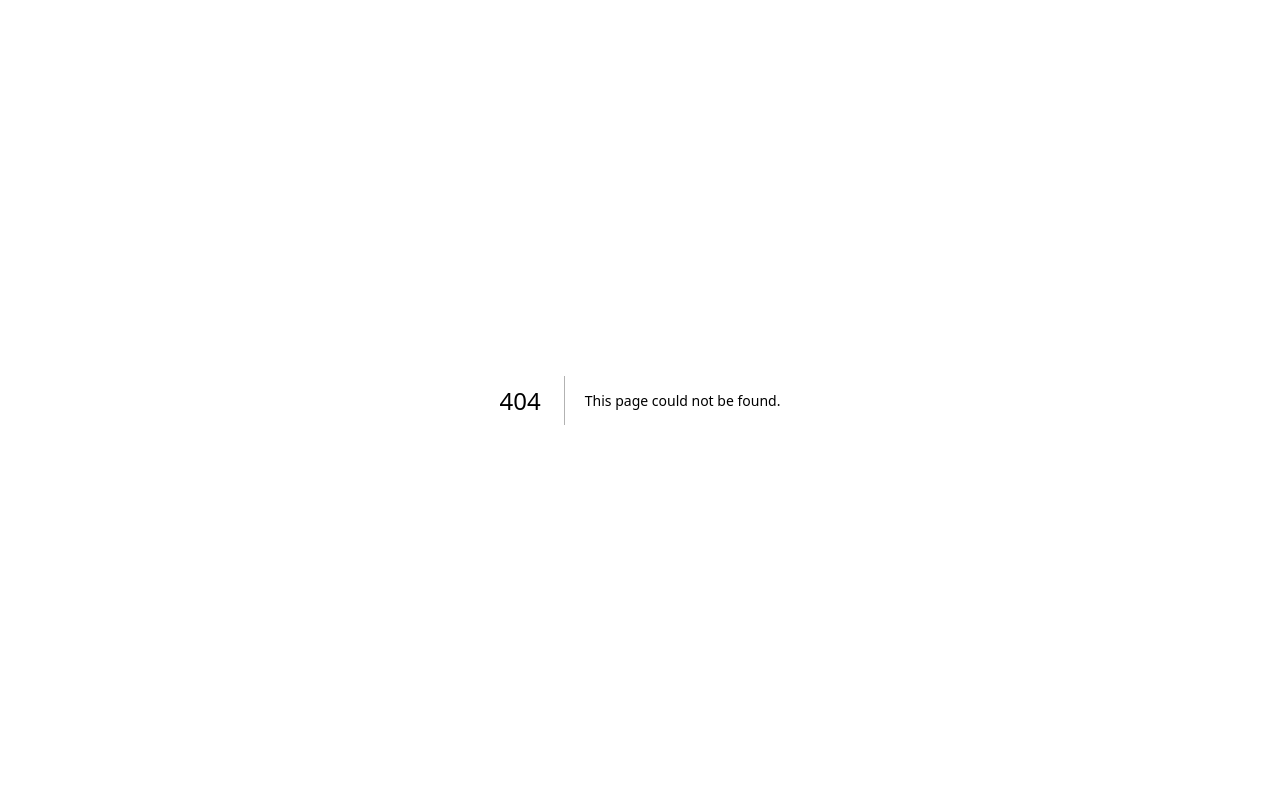
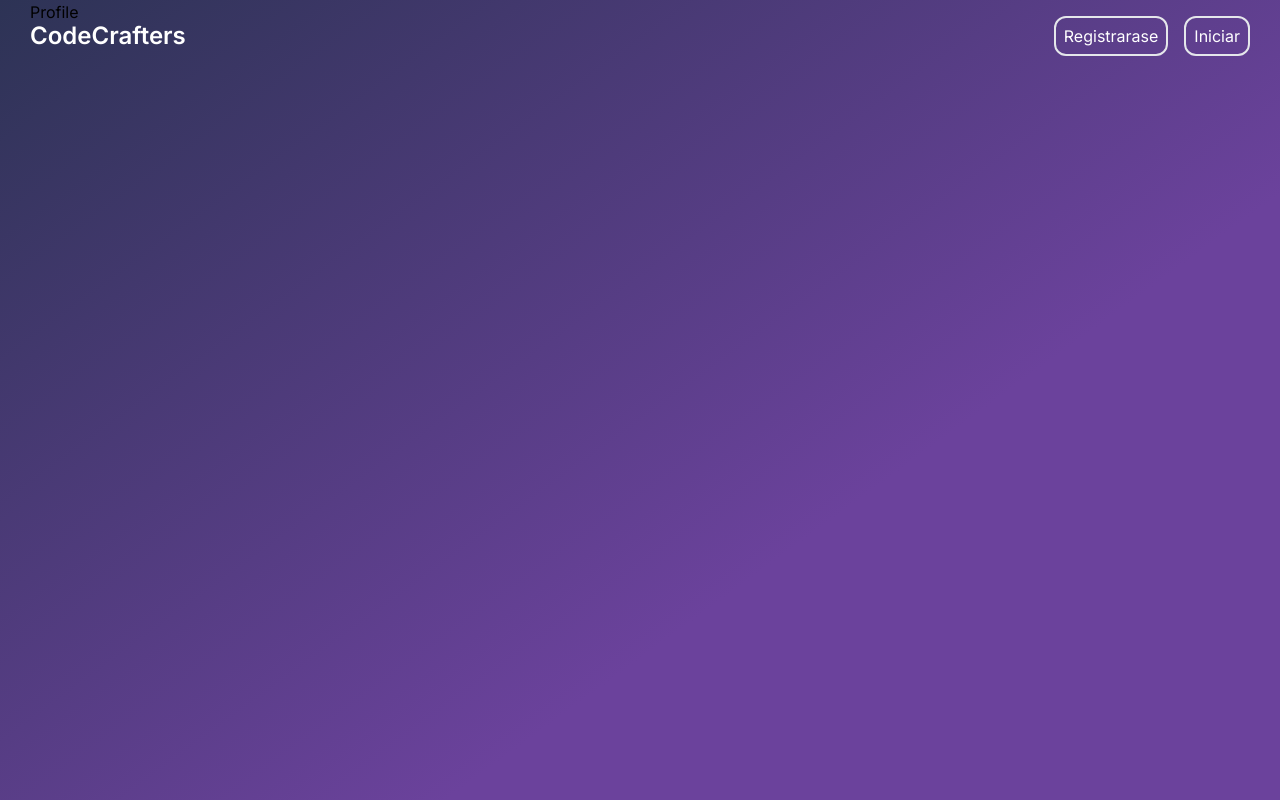
Before and after one commit to Oliver-G-R/freelancer-web-app, a Next.js app: page /profile/1 in a window 1280 px wide. Before the commit this address had no page. Built offline with nearby package versions, Linux system fonts and the light colour scheme.

Commit message:
add: diferentes layout para vistas

```diff
--- a/src/app/detail/[id]/page.tsx
+++ b/src/app/(user)/detail/[id]/page.tsx
@@ -6,7 +6,6 @@ import Link from "next/link"
 export default function Detail() {
   return (
     <>
-      <HeaderNav/>
       <main className="global-container m-auto  py-10 pt-28 grid grid-cols-[69%,1fr] gap-4 max-xl:grid-cols-1">
        <article className="rounded-xl shadow-lg bg-white px-10 py-5  h-auto  max-xl:order-2">
           <header>
--- /dev/null
+++ b/src/app/(user)/layout.tsx
@@ -0,0 +1,15 @@
+import { HeaderNav } from '@/components/HeaderNav'
+
+interface LayoutUserProps{
+  children: React.ReactNode
+}
+const layoutUser = ({children}:LayoutUserProps) => {
+  return (
+    <>
+      <HeaderNav/>
+      {children}
+    </>
+  )
+}
+
+export default layoutUser
--- a/src/app/page.tsx
+++ b/src/app/(user)/page.tsx
@@ -6,7 +6,6 @@ export default function Home() {
 
   return (
     <>
-      <HeaderNav/>
       <main className="global-container m-auto p-5 pt-28">
         <Search />
         <GridCard title="Desarrolladores nuevos en la plataforma" />
--- /dev/null
+++ b/src/app/(user)/profile/[userName]/page.tsx
@@ -0,0 +1,9 @@
+export default function Profile(){
+  return (
+    <>
+      <main className="global-container">
+        <h1>Profile</h1>
+      </main>
+    </>
+  )
+}
```
Also changed, not shown: src/app/(auth)/auth/_components/FormAuth.tsx (renamed from src/app/auth/_components/FormAuth.tsx), src/app/(auth)/auth/_components/InputForm.tsx (renamed from src/app/auth/_components/InputForm.tsx), src/app/(auth)/auth/layout.tsx (renamed from src/app/auth/layout.tsx), src/app/(auth)/auth/login/page.tsx (renamed from src/app/auth/login/page.tsx), src/app/(auth)/auth/register/developer/page.tsx (renamed from src/app/auth/register/developer/page.tsx), src/app/(auth)/auth/register/page.tsx (renamed from src/app/auth/register/page.tsx), src/app/(auth)/auth/register/type-account/page.tsx (renamed from src/app/auth/register/type-account/page.tsx), src/app/(auth)/auth/register/user-basic/page.tsx (renamed from src/app/auth/register/user-basic/page.tsx).
